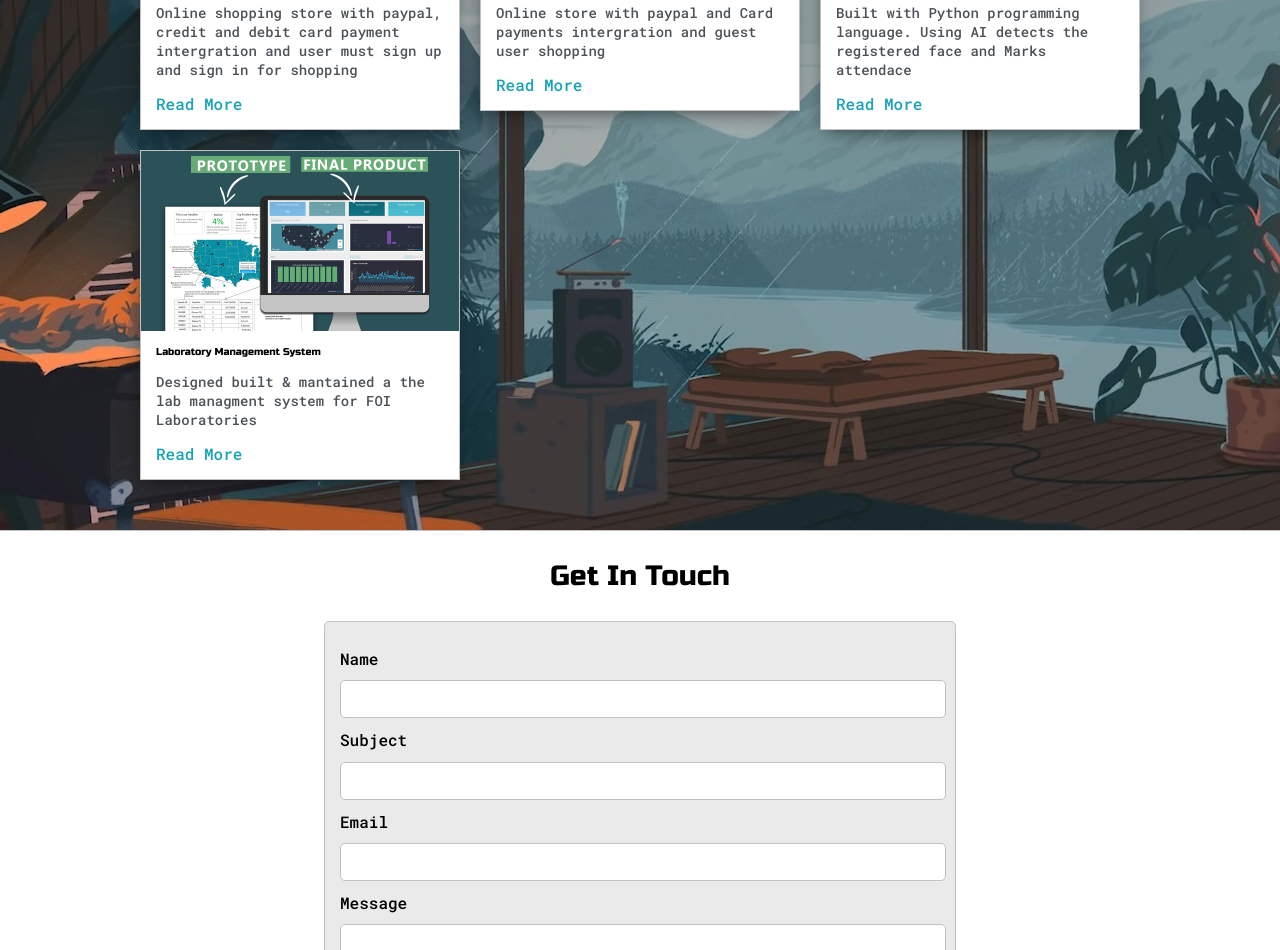
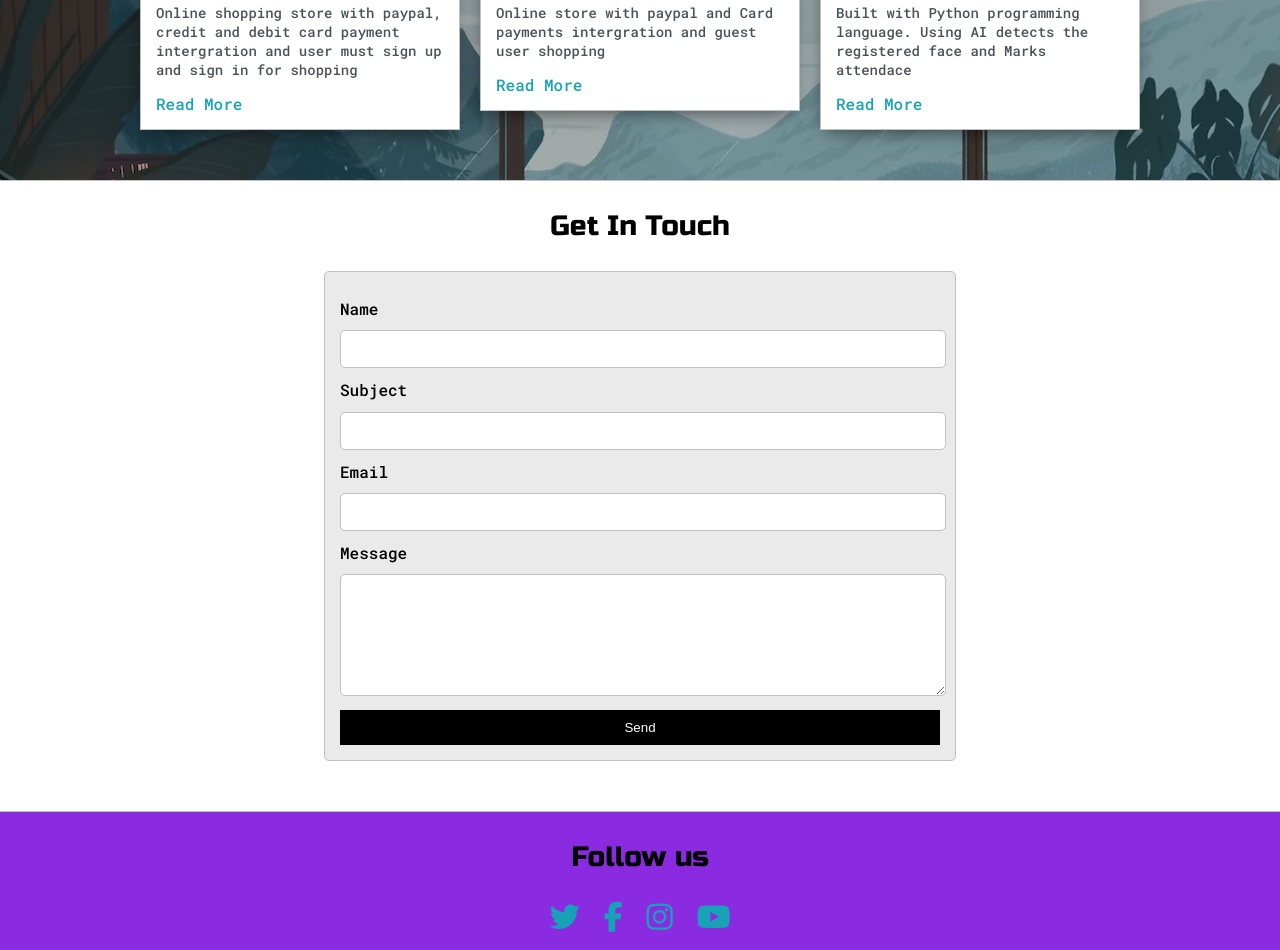
Before and after one commit to macs023/macs023.github.io, a plain HTML site: page index.html in a window 1280 px wide. Shown: the part 1715-2665 px from the top of the page. Drawn offline with Linux system fonts and the light colour scheme.

Commit message:
Update index.html

```diff
--- a/index.html
+++ b/index.html
@@ -167,17 +167,7 @@
                         </div>
                     </div>
 
-                    <div>
-                        <div class="post">
-                            <img class="thumbnail" src="Images/dash.jpg">
-                            <div class="post-preview">
-                                <h6 class="post-title">Laboratory Management System</h6>
-                                <p class="post-intro">Designed built & mantained a the lab managment system for FOI
-                                    Laboratories</p>
-                                <a href="post.html">Read More</a>
-                            </div>
-                        </div>
-                    </div>
+
 
                 </div>
             </div>
```
